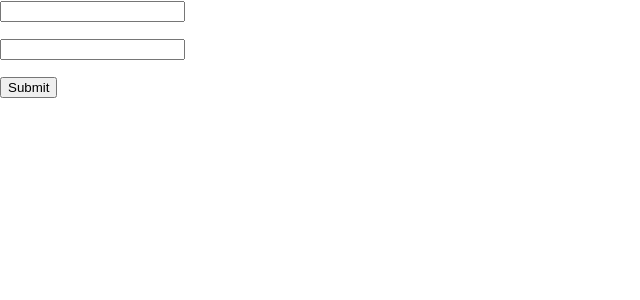
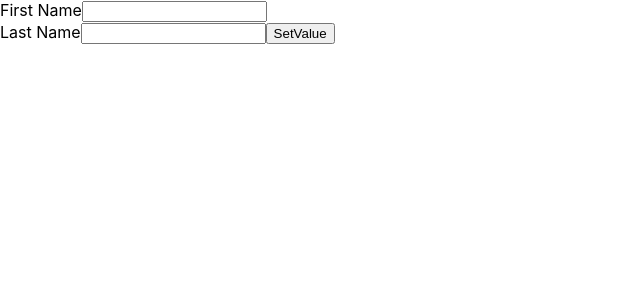
Before and after one commit to Y-2G/react-hook-form-tutorial, a React (Create React App) app: page / in a window 1280 px wide. Shown: the top 300 px of the page, without its empty margins (0-640 px from the left). Built offline with nearby package versions, Linux system fonts and the light colour scheme.

Commit message:
finished section7

```diff
--- a/src/App.tsx
+++ b/src/App.tsx
@@ -1,28 +1,38 @@
 import React from "react";
-import * as yup from "yup";
-import { yupResolver } from "@hookform/resolvers/yup";
 import { useForm } from "react-hook-form";
 
-const schema = yup.object().shape({
-  firstName: yup.string().required(),
-  age: yup.number().positive().integer().required(),
-});
+type FormData = {
+  firstName: string;
+  lastName: string;
+}
 
 const App = () => {
-  const { register, handleSubmit, errors } = useForm({
-    resolver: yupResolver(schema)
-  });
-  const onSubmit = (data: any) => console.log(data);
+  const { register, setValue, handleSubmit } = useForm<FormData>()
+  const onSubmit = handleSubmit(({firstName, lastName}) => {
+    console.log(firstName, lastName);
+  })
 
   return (
-    <form onSubmit={handleSubmit(onSubmit)}>
+    <form onSubmit={onSubmit}>
+
+      <label>First Name</label>
       <input type="text" name="firstName" ref={register} />
-      <p>{errors.firstName?.message}</p>
 
-      <input type="text" name="age" ref={register} />
-      <p>{errors.age?.message}</p>
+      <br />
 
-      <input type="submit" />
+      <label>Last Name</label>
+      <input type="text" name="lastName" ref={register} />
+
+      <button
+        type="button"
+        onClick={() => {
+          setValue("lastName", "luo");
+          setValue("firstName", true);
+        }}
+      >
+        SetValue
+      </button>
+
     </form>
   );
 }
```
Also changed, not shown: src/App.sec6.tsx (added, +30 -0 lines).
